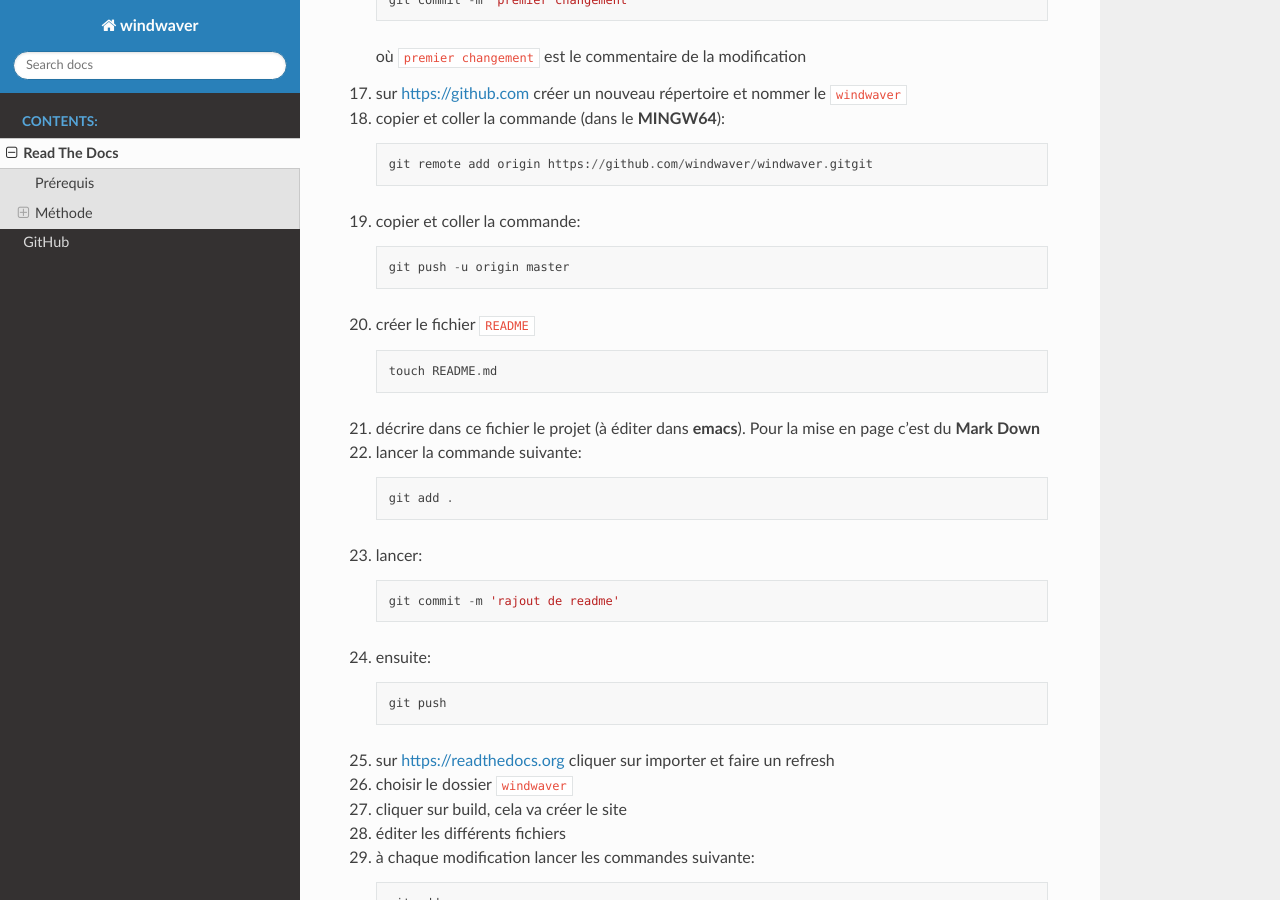
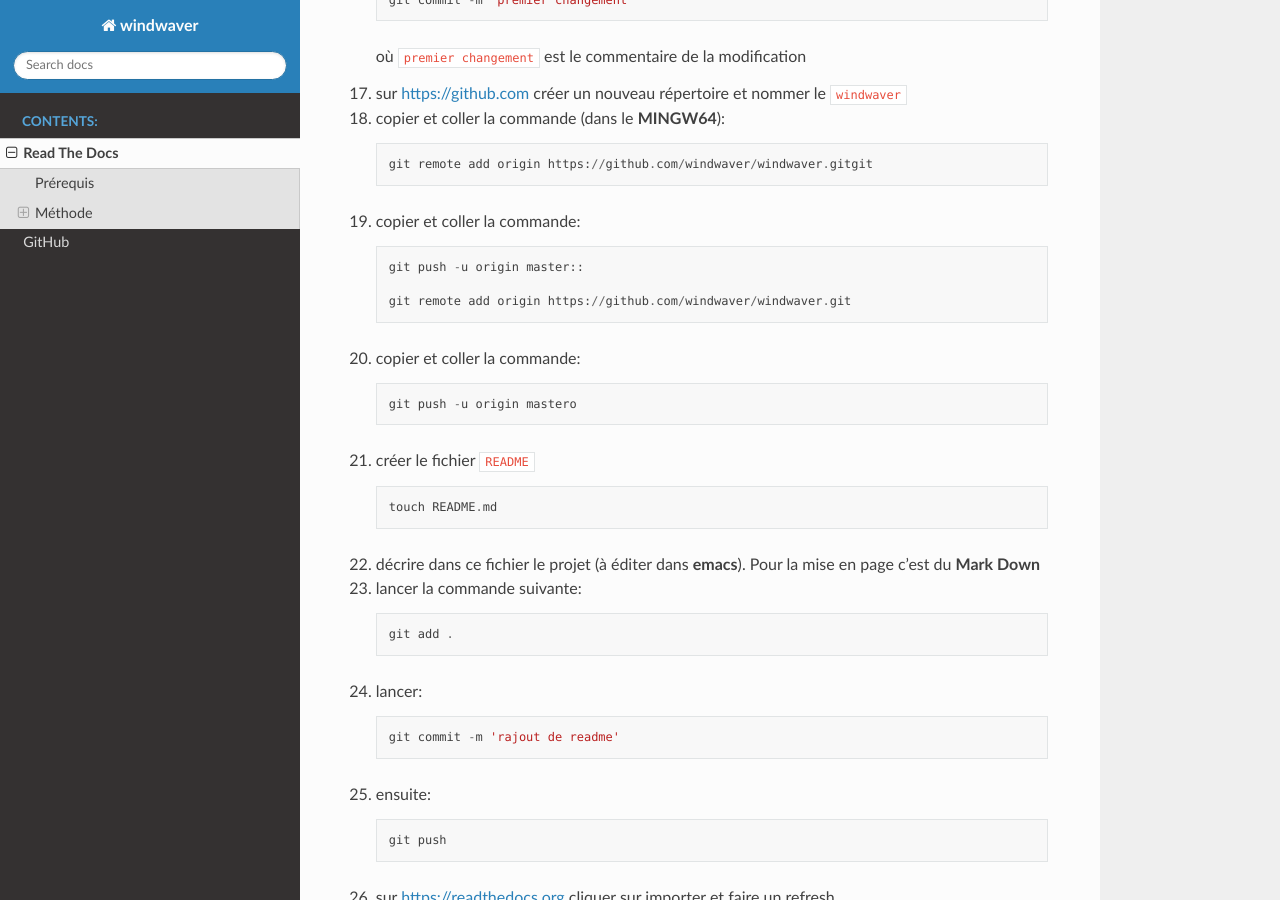
Before and after one commit to windwaver/windwaver, a Sphinx documentation site: the page built from docs/source/ReadTheDocs.rst, in a window 1280 px wide and 900 px high, scrolled down 1412 px. Built offline with Sphinx 7.4.7 and the Read the Docs theme 2.0.0, drawn with Linux system fonts in a browser that asks for light colours.

```diff
--- a/docs/source/ReadTheDocs.rst
+++ b/docs/source/ReadTheDocs.rst
@@ -89,7 +89,15 @@ Méthode
 
    ::
 
-      git push -u origin master
+      git push -u origin master::
+
+      git remote add origin https://github.com/windwaver/windwaver.git
+
+#. copier et coller la commande:
+
+   ::
+
+      git push -u origin mastero
 
 #. créer le fichier ``README``
 
```
Also changed, not shown: docs/source/GitHub.rst (+56 -2 lines).
